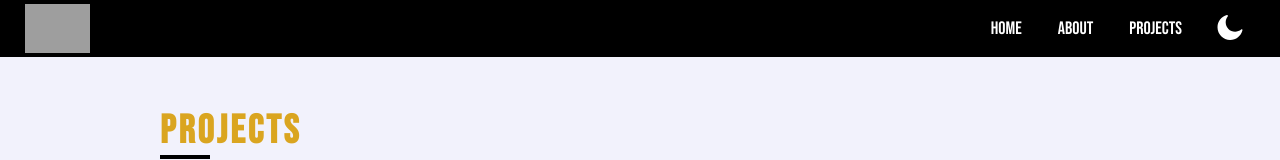
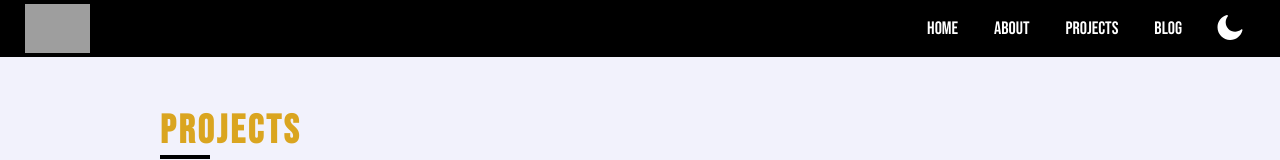
Before and after one commit to stephin007/myportfolio, a React (Create React App) app: page /projects in a window 1280 px wide. Shown: the top 160 px of the page. Built offline with nearby package versions, Linux system fonts and the light colour scheme; grey boxes are pictures that could not be loaded.

Commit message:
Added Blog link to the portfolio

```diff
--- a/src/components/Navbar.js
+++ b/src/components/Navbar.js
@@ -1,43 +1,58 @@
-import React,{Fragment, Component} from 'react'
-import {Link} from 'react-router-dom'
-import sun from '../assets/sun.svg';
-import moon from '../assets/moon.svg';
-import '../css/navbar.css'
+import React, { Fragment, Component } from "react";
+import { Link } from "react-router-dom";
+import sun from "../assets/sun.svg";
+import moon from "../assets/moon.svg";
+import "../css/navbar.css";
 
 class Navbar extends Component {
   state = {
-        isOpen: false
-    }
+    isOpen: false,
+  };
 
   handleClick = () => {
     this.setState({
-            isOpen: !this.state.isOpen
-        })
-    }
+      isOpen: !this.state.isOpen,
+    });
+  };
 
   closeNav = () => {
     this.setState({
-            isOpen: false
-        })
-    }
+      isOpen: false,
+    });
+  };
 
-    render(){
-        const { toggleTheme ,theme} = this.props;
+  render() {
+    const { toggleTheme, theme } = this.props;
 
     return (
       <Fragment>
         <nav>
           <div className="logobtn">
-
             <div className="logo">
-                            <Link to="/" onClick={this.closeNav} aria-label="Homepage" alt="Homepage">
-                                <img src="https://res.cloudinary.com/stephin/image/upload/v1604631468/portfolio/download_cvd0q0.png" alt="logo"/>
+              <Link
+                to="/"
+                onClick={this.closeNav}
+                aria-label="Homepage"
+                alt="Homepage"
+              >
+                <img
+                  src="https://res.cloudinary.com/stephin/image/upload/v1604631468/portfolio/download_cvd0q0.png"
+                  alt="logo"
+                />
               </Link>
-
             </div>
             <div className="mob">
-                        <img src={theme === 'light' ? moon : sun}  onClick={toggleTheme} alt="toggle" className="sun-moon-1"/>
-                        <button aria-label="Main menu" className="btn" onClick={this.handleClick}>
+              <img
+                src={theme === "light" ? moon : sun}
+                onClick={toggleTheme}
+                alt="toggle"
+                className="sun-moon-1"
+              />
+              <button
+                aria-label="Main menu"
+                className="btn"
+                onClick={this.handleClick}
+              >
                 <div className="bar"></div>
                 <div className="bar"></div>
                 <div className="bar"></div>
@@ -45,17 +60,46 @@ class Navbar extends Component {
             </div>
           </div>
 
-
-                    <ul className={this.state.isOpen ? 'showNav':'undefined'} data-testid="navbar">
-                        <li><Link to='/' onClick={this.closeNav} alt="home">HOME</Link></li>
-                        <li><Link to='/about' onClick={this.closeNav} alt="about">ABOUT</Link></li>
-                        <li><Link to='/projects' onClick={this.closeNav} alt="project">PROJECTS</Link></li>
-                        <img src={theme === 'light' ? moon : sun}  onClick={toggleTheme} alt="toggle" className="sun-moon-2"/>
+          <ul
+            className={this.state.isOpen ? "showNav" : "undefined"}
+            data-testid="navbar"
+          >
+            <li>
+              <Link to="/" onClick={this.closeNav} alt="home">
+                HOME
+              </Link>
+            </li>
+            <li>
+              <Link to="/about" onClick={this.closeNav} alt="about">
+                ABOUT
+              </Link>
+            </li>
+            <li>
+              <Link to="/projects" onClick={this.closeNav} alt="project">
+                PROJECTS
+              </Link>
+            </li>
+            <li>
+              <a
+                href="https://blog.stephinreji.me"
+                target="_blank"
+                rel="noopener noreferrer"
+                onClick={this.closeNav}
+                alt="project"
+              >
+                BLOG
+              </a>
+            </li>
+            <img
+              src={theme === "light" ? moon : sun}
+              onClick={toggleTheme}
+              alt="toggle"
+              className="sun-moon-2"
+            />
           </ul>
-
         </nav>
       </Fragment>
-        )
+    );
   }
 }
 
```
Lines whose indentation alone changed are shown as unchanged.
